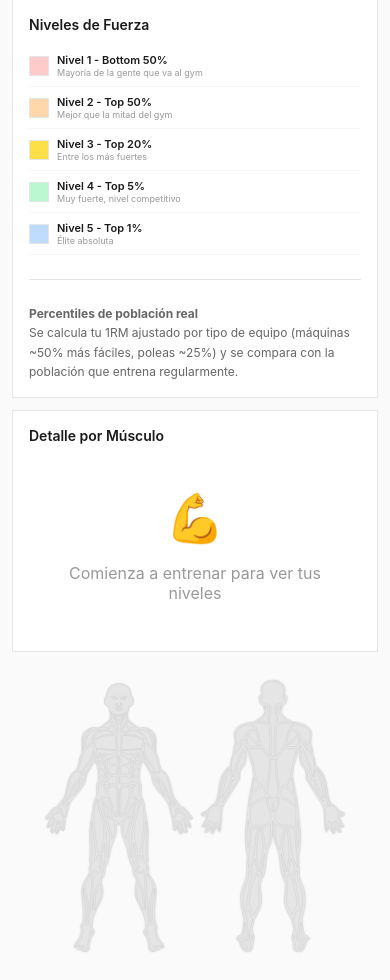
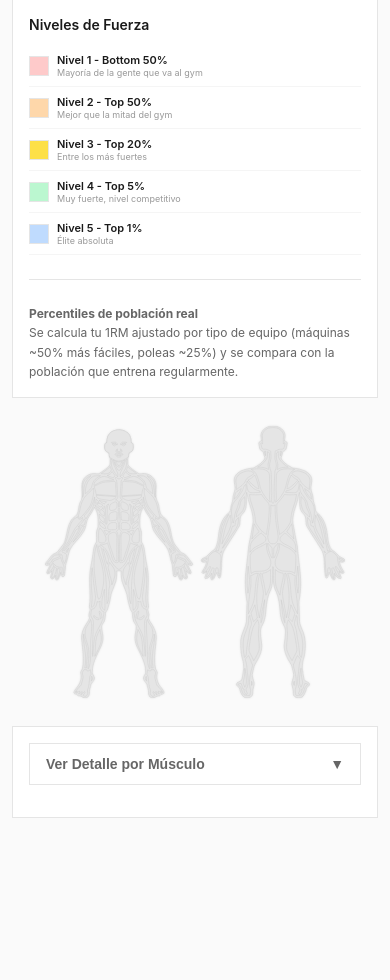
Before and after one commit to jv-maroto/calculadora-calorias, a PHP site: page /Calculator/progreso_muscular.php in a window 390 px wide. Shown: the part 206-1186 px from the top of the page. After the commit the page ends 1024 px from the top, so only its background shows below. Run offline with PHP 8.4, Linux system fonts and the light colour scheme; the visitor is signed in with stand-in values (Sample User, id 1); data that the repository does not hold is empty.

Commit message:
Reorganize progreso_muscular.php mobile layout with collapsible details
**Mobile layout order (max-width: 768px):**
1. Niveles de Fuerza (legend) - Always visible
2. Mapa Muscular SVG - Always visible, centered
3. Detalle por Músculo - Collapsed by default, toggle button

**Changes:**
- Add toggle button "Ver Detalle por Músculo" (mobile only)
- Button shows/hides muscle details section
- Icon changes: ▼ (collapsed) / ▲ (expanded)
- Details hidden by default on mobile (display: none)
- Use CSS order property: legend(1), svg(2), details(3)
- SVG centered with max-width 300px on mobile
- Toggle button only visible on mobile (<768px)

**Desktop unchanged:**
- Side-by-side layout: legend left, svg center, details right
- No toggle button shown

Users can now see the most important info (legend + SVG) first,
and expand details only when needed.

🤖 Generated with [Claude Code](https://claude.com/claude-code)

Co-Authored-By: Claude <noreply@anthropic.com>

```diff
--- a/progreso_muscular.php
+++ b/progreso_muscular.php
@@ -445,6 +445,27 @@ $conn->close();
             border: 1px solid;
         }
 
+        .toggle-details-btn {
+            width: 100%;
+            padding: 0.75rem 1rem;
+            background: white;
+            border: 1px solid #e5e5e5;
+            color: #666;
+            font-size: 14px;
+            font-weight: 600;
+            cursor: pointer;
+            display: flex;
+            justify-content: space-between;
+            align-items: center;
+            transition: all 0.15s;
+            margin-bottom: 1rem;
+        }
+
+        .toggle-details-btn:hover {
+            border-color: #1a1a1a;
+            color: #1a1a1a;
+        }
+
         .level-1 { background: #fef2f2; color: #991b1b; border-color: #fecaca; }
         .level-2 { background: #fff7ed; color: #9a3412; border-color: #fed7aa; }
         .level-3 { background: #fefce8; color: #854d0e; border-color: #fde047; }
@@ -541,21 +562,31 @@ $conn->close();
                 grid-template-columns: 1fr;
             }
 
-            /* Reordenar: Leyenda arriba, luego detalle, SVG abajo */
+            /* Reordenar: Leyenda arriba, SVG segundo, Detalle tercero (colapsado) */
             .legend-card {
                 position: static;
                 padding: 1rem;
                 order: 1;
             }
 
+            .human-body {
+                order: 2;
+                margin: 1rem auto;
+            }
+
             .muscle-levels {
                 padding: 1rem;
-                order: 2;
+                order: 3;
             }
 
-            .human-body {
-                order: 3;
-                margin-top: 1rem;
+            /* Mostrar botón toggle en móvil */
+            .toggle-details-btn {
+                display: flex !important;
+            }
+
+            /* Ocultar contenido por defecto en móvil */
+            .muscle-details-content {
+                display: none;
             }
 
             /* Ocultar SVG en móvil por defecto, mostrar con botón */
@@ -706,8 +737,15 @@ $conn->close();
             </div>
 
             <!-- Detalle por músculo derecha -->
-            <div class="muscle-levels">
-                <div class="legend-title">Detalle por Músculo</div>
+            <div class="muscle-levels" id="muscle-details-section">
+                <!-- Botón toggle para móvil -->
+                <button class="toggle-details-btn" onclick="toggleMuscleDetailsSection()" style="display: none;">
+                    <span id="toggle-text">Ver Detalle por Músculo</span>
+                    <span id="toggle-icon">▼</span>
+                </button>
+
+                <div class="muscle-details-content" id="muscle-details-content">
+                    <div class="legend-title">Detalle por Músculo</div>
                 <?php if (empty($niveles_por_musculo)): ?>
                     <div style="text-align: center; padding: 2rem; color: #999;">
                         <div style="font-size: 48px; margin-bottom: 1rem;">💪</div>
@@ -765,9 +803,29 @@ $conn->close();
                         </div>
                     <?php endforeach; ?>
                 <?php endif; ?>
+                </div><!-- end muscle-details-content -->
             </div>
         </div>
     </div>
+
+    <script>
+        // Función para mostrar/ocultar sección de detalles (solo móvil)
+        function toggleMuscleDetailsSection() {
+            const content = document.getElementById('muscle-details-content');
+            const toggleText = document.getElementById('toggle-text');
+            const toggleIcon = document.getElementById('toggle-icon');
+
+            if (content.style.display === 'none') {
+                content.style.display = 'block';
+                toggleText.textContent = 'Ocultar Detalle';
+                toggleIcon.textContent = '▲';
+            } else {
+                content.style.display = 'none';
+                toggleText.textContent = 'Ver Detalle por Músculo';
+                toggleIcon.textContent = '▼';
+            }
+        }
+    </script>
 
     <script>
         // Función para expandir/colapsar detalles de ejercicios
```
